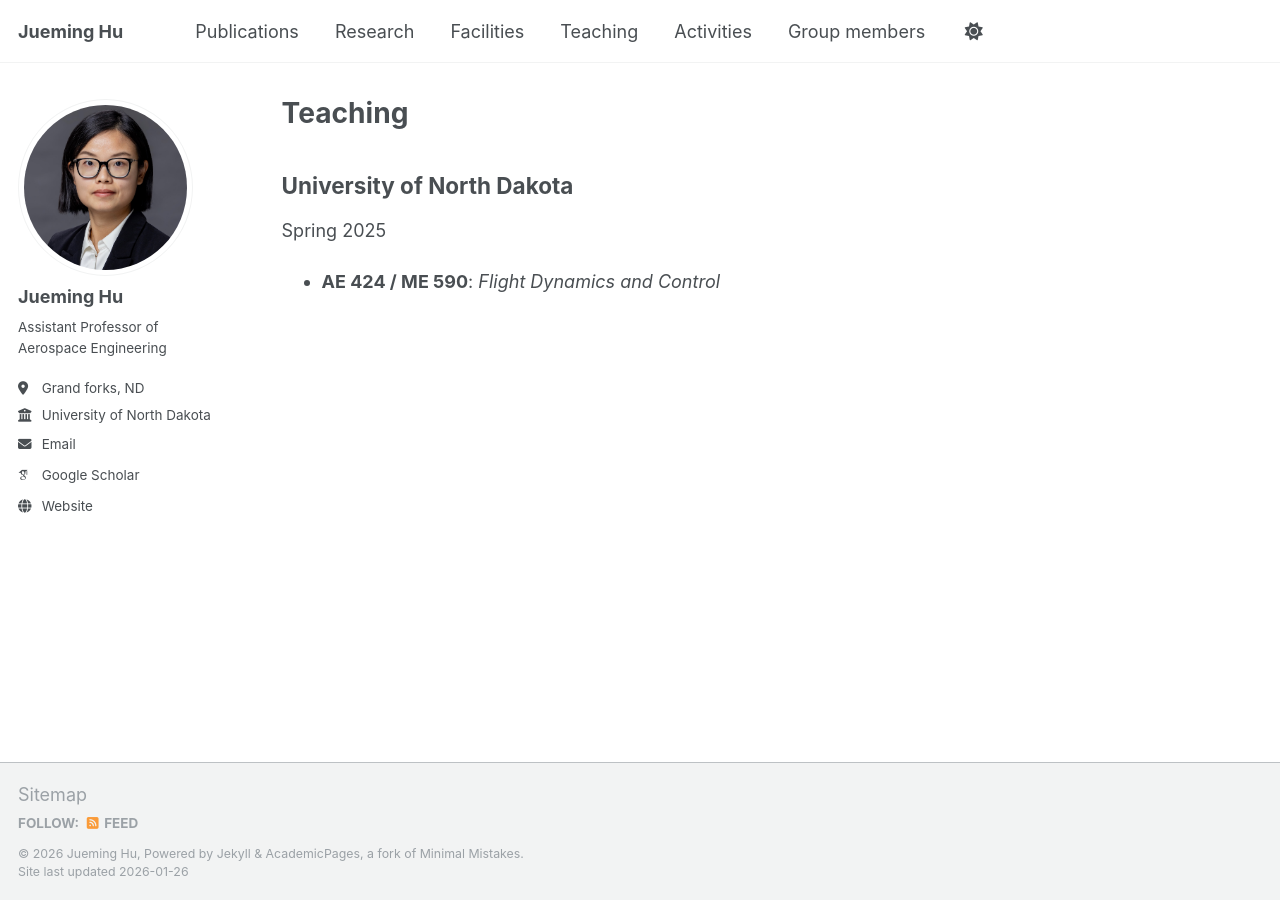
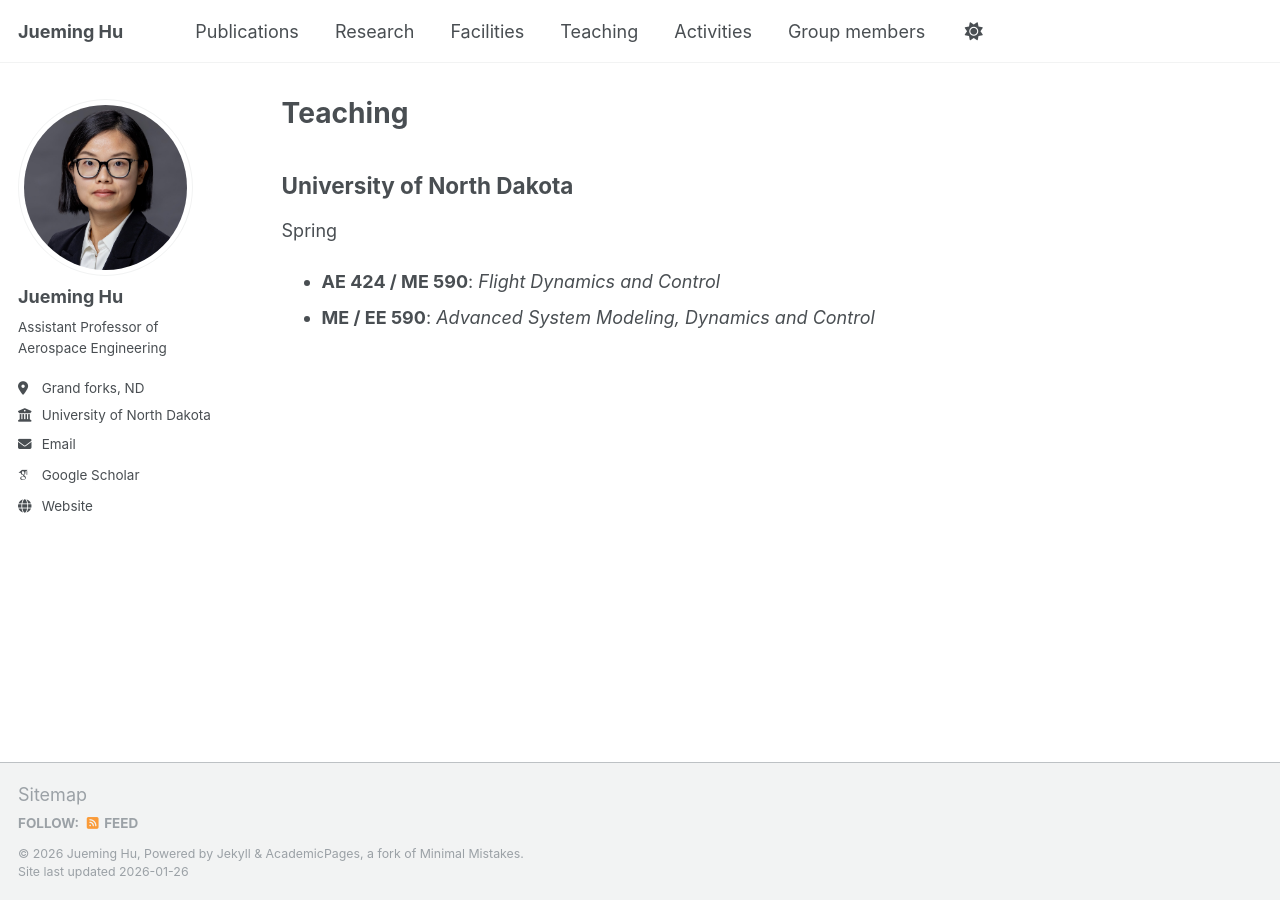
Before and after one commit to Jueming6/Jueming6.github.io, a Jekyll site: the page built from _pages/teaching.md, in a window 1280 px wide. Built offline with Jekyll 4.4.1, drawn with Linux system fonts in a browser that asks for light colours; some web fonts are replaced.

Commit message:
update 122025

```diff
--- a/_pages/teaching.md
+++ b/_pages/teaching.md
@@ -8,5 +8,6 @@ author_profile: true
 ## University of North Dakota
 
 
-Spring 2025
+Spring
 - **AE 424 / ME 590**: *Flight Dynamics and Control*
+- **ME / EE 590**: *Advanced System Modeling, Dynamics and Control*
```
Also changed, not shown: 1 other file.
